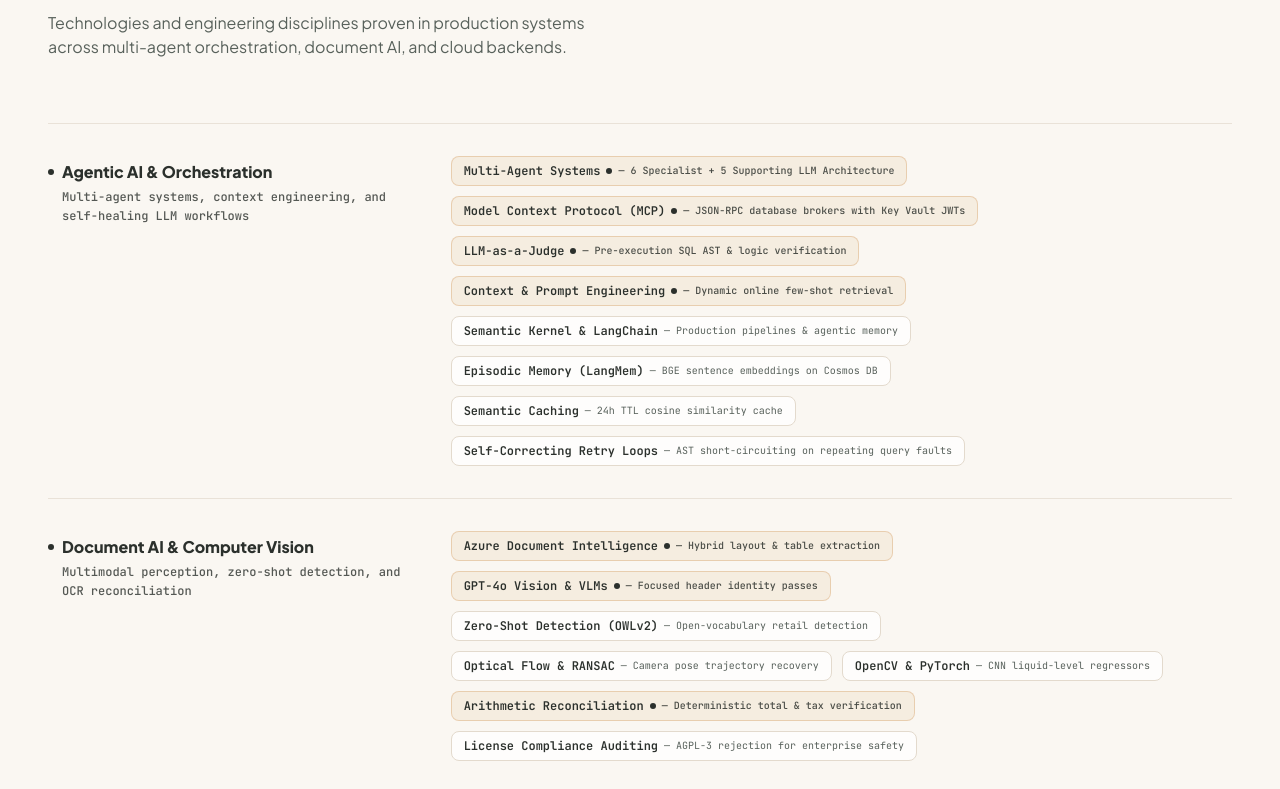
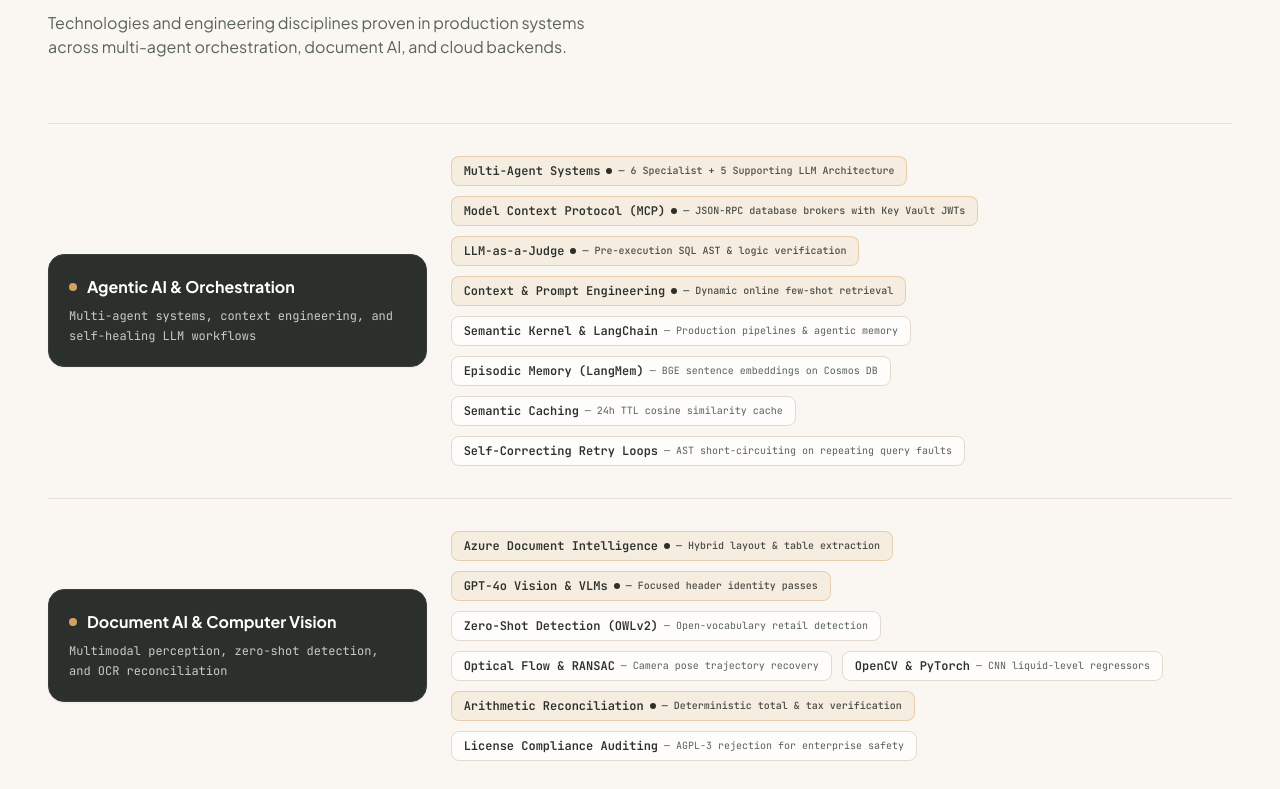
Before and after one commit to iron-man-avenger/dhiraj-portfolio, a React (Vite) app: page / in a window 1280 px wide. Shown: the part 3531-4320 px from the top of the page. Built offline with nearby package versions, Linux system fonts and the light colour scheme.

Commit message:
feat: wrap skills matrix category headings in primary color #2B302C boxes

```diff
--- a/src/components/SkillsMatrix.tsx
+++ b/src/components/SkillsMatrix.tsx
@@ -25,21 +25,21 @@
           {skillCategories.map((category) => (
             <div
               key={category.title}
-              className="py-8 grid grid-cols-1 lg:grid-cols-12 gap-6 items-baseline transition-colors hover:bg-black/[0.01]"
+              className="py-8 grid grid-cols-1 lg:grid-cols-12 gap-6 items-center transition-colors hover:bg-black/[0.01]"
             >
-              {/* Category Name & Scope (4 cols) with #2B302C Contrast */}
-              <div className="lg:col-span-4">
-                <h3 className="text-base font-extrabold text-[#2B302C] font-sans flex items-center gap-2">
-                  <span className="w-1.5 h-1.5 rounded-full bg-[#2B302C]" />
+              {/* Category Name & Scope (4 cols) inside Primary #2B302C Box */}
+              <div className="lg:col-span-4 p-5 rounded-2xl bg-[#2B302C] text-white border border-[#39403B] shadow-sm flex flex-col justify-center">
+                <h3 className="text-sm sm:text-base font-bold text-white font-sans flex items-center gap-2.5">
+                  <span className="w-2 h-2 rounded-full bg-amber shrink-0 shadow-xs" />
                   <span>{category.title}</span>
                 </h3>
-                <p className="text-xs text-[#2B302C]/80 font-mono mt-1 pl-3.5 leading-relaxed font-medium">
+                <p className="text-xs text-white/75 font-mono mt-2 leading-relaxed font-normal">
                   {category.description}
                 </p>
               </div>
 
               {/* Skills List with Primary Accents on Expert Technologies (8 cols) */}
-              <div className="lg:col-span-8 flex flex-wrap gap-2.5">
+              <div className="lg:col-span-8 flex flex-wrap gap-2.5 items-center">
                 {category.skills.map((skill) => {
                   const isExpert = skill.level === 'Expert';
                   return (
```
